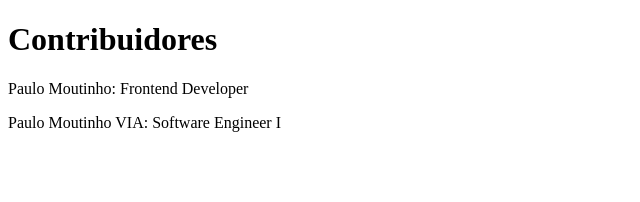
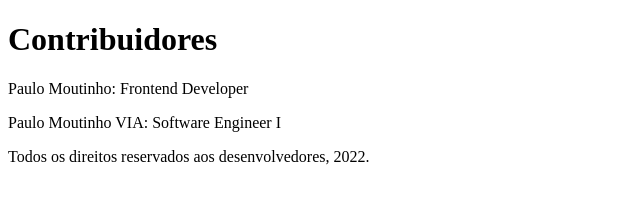
Before and after one commit to moutinhofuturedev/Advanced-Team, a plain HTML site: page index.html in a window 1280 px wide. Shown: the whole page, without its empty margins (0-640 px from the left). Drawn offline with Linux system fonts and the light colour scheme.

Commit message:
add footer

```diff
--- a/index.html
+++ b/index.html
@@ -10,5 +10,7 @@
     <h1>Contribuidores</h1>
     <p>Paulo Moutinho: Frontend Developer</p>
     <p>Paulo Moutinho VIA: Software Engineer I</p>
+
+    <footer>Todos os direitos reservados aos desenvolvedores, 2022.</footer>
 </body>
 </html>
```
